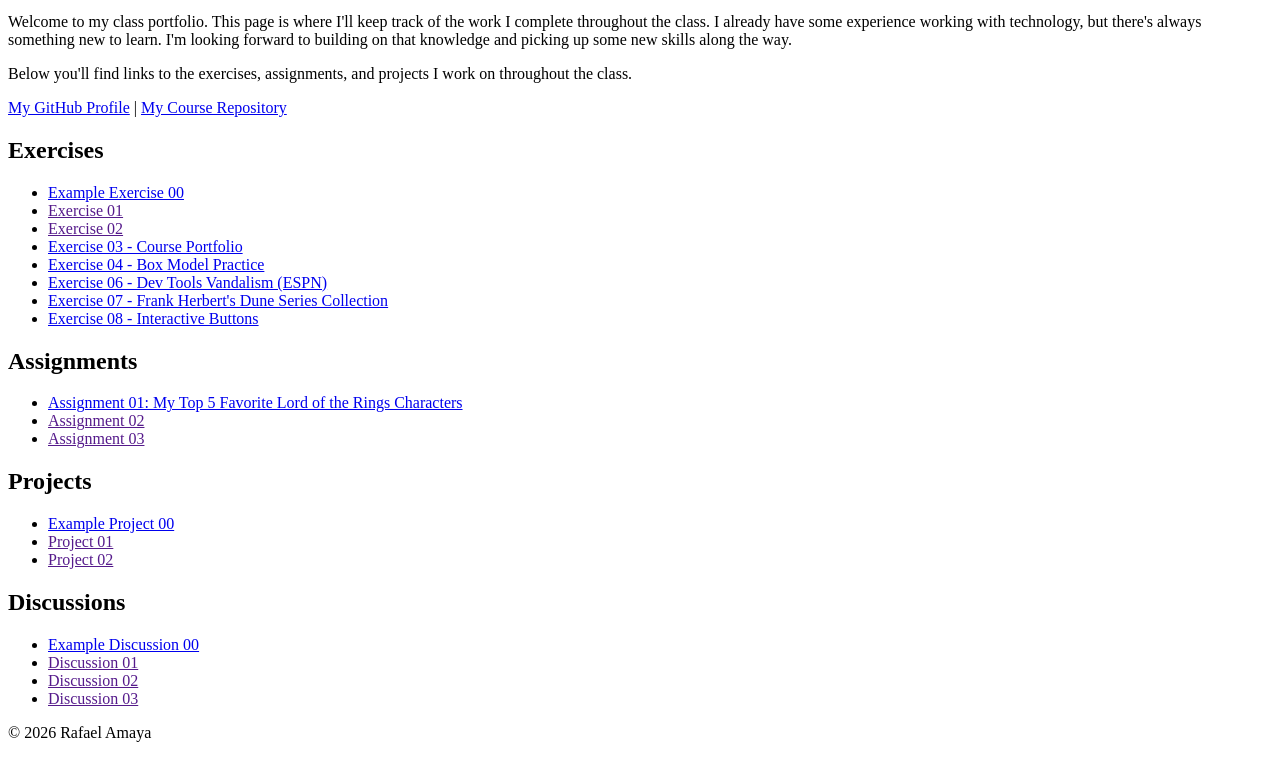
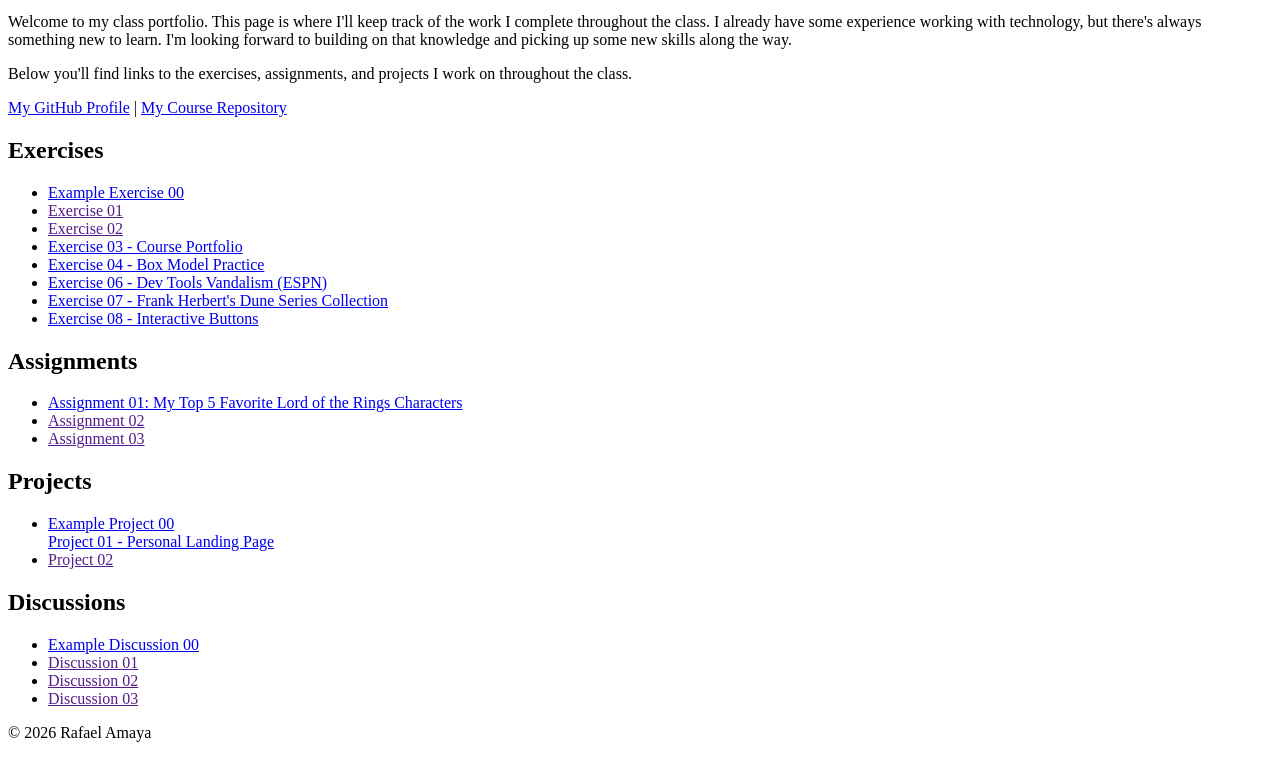
Before and after one commit to Rafaelamaya85/course-portfolio, a plain HTML site: page index.html in a window 1280 px wide. Shown: the part 148-906 px from the top of the page. Drawn offline with Linux system fonts and the light colour scheme.

Commit message:
added Link to project 1

```diff
--- a/index.html
+++ b/index.html
@@ -96,7 +96,7 @@ Remember: You must create subfolders for each piece of coursework as the semeste
                     <li>
                         <a href="example-project-00/">Example Project 00</a>
                     </li>
-                    <li><a href="">Project 01</a></li>
+                    <a href="project-01/index.html">Project 01 - Personal Landing Page</a>
                     <li><a href="">Project 02</a></li>
                 </ul>
             </section>
```
